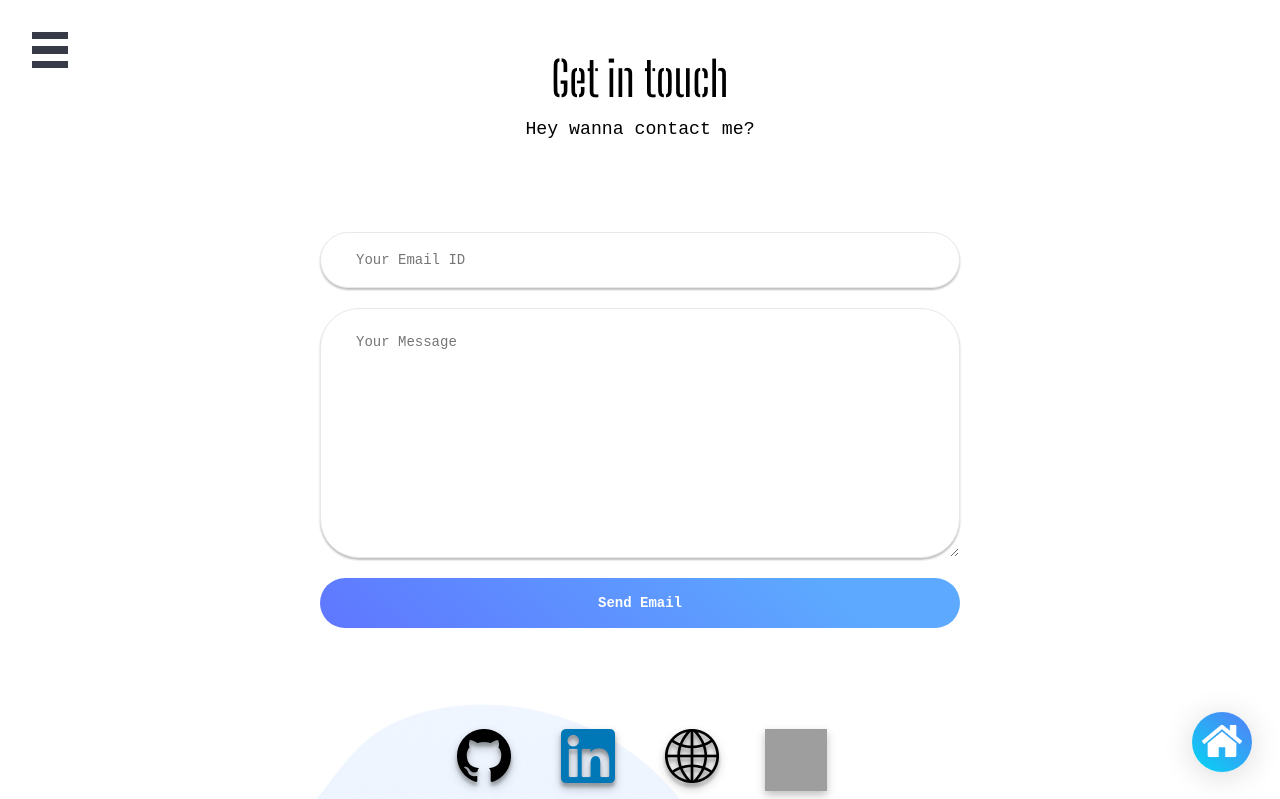
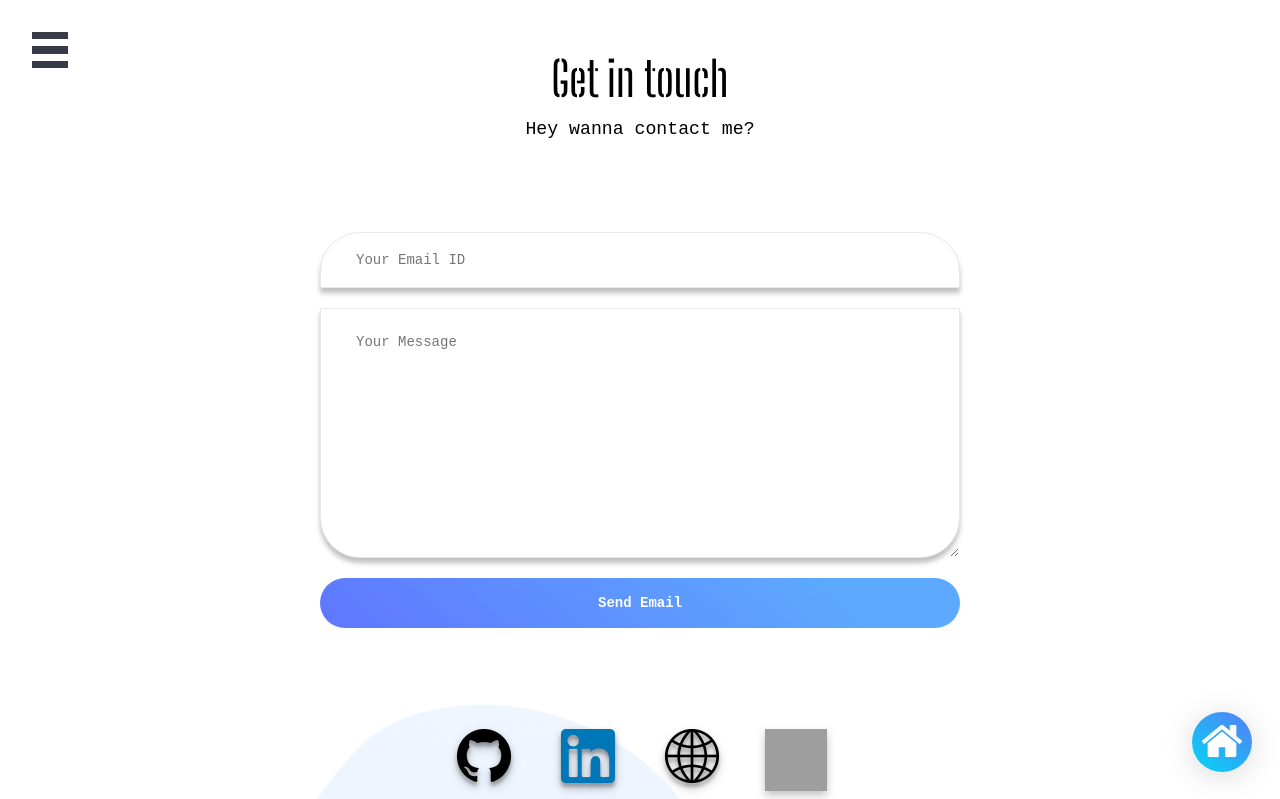
Before and after one commit to iswaraj/iswaraj.github.io, a React (Create React App) app: page /#/contact in a window 1280 px wide. Shown: the top 799 px of the page. Built offline with nearby package versions, Linux system fonts and the light colour scheme; grey boxes are pictures that could not be loaded.

Commit message:
Changed the contact page styles

```diff
--- a/src/components/Contact/Contact.css
+++ b/src/components/Contact/Contact.css
@@ -16,13 +16,17 @@
     width: 100%;
     border: 1px solid #e8e8e8;
     box-sizing: border-box;
-    box-shadow: 0px 2px 2px rgba(0, 0, 0, 0.25);
-    border-radius: 39px;
+    box-shadow: 0px 5px 5px rgba(0, 0, 0, 0.25);
+    border-radius: 0 0 40px 40px;
     padding: 19px 35px;
     margin: 10px 0;
     font-family: monospace;
     font-size: 14px;
     line-height: 16px;
+}
+
+.email-input {
+    border-radius: 40px 40px 0 0;
 }
 
 .body-input {
@@ -69,6 +73,7 @@
 .my-image-img {
     width: 128px;
     height: 128px;
+    filter: drop-shadow(0px 10px 10px rgba(0, 0, 0, 0.75));
 }
 
 .social-icon:hover,
```
